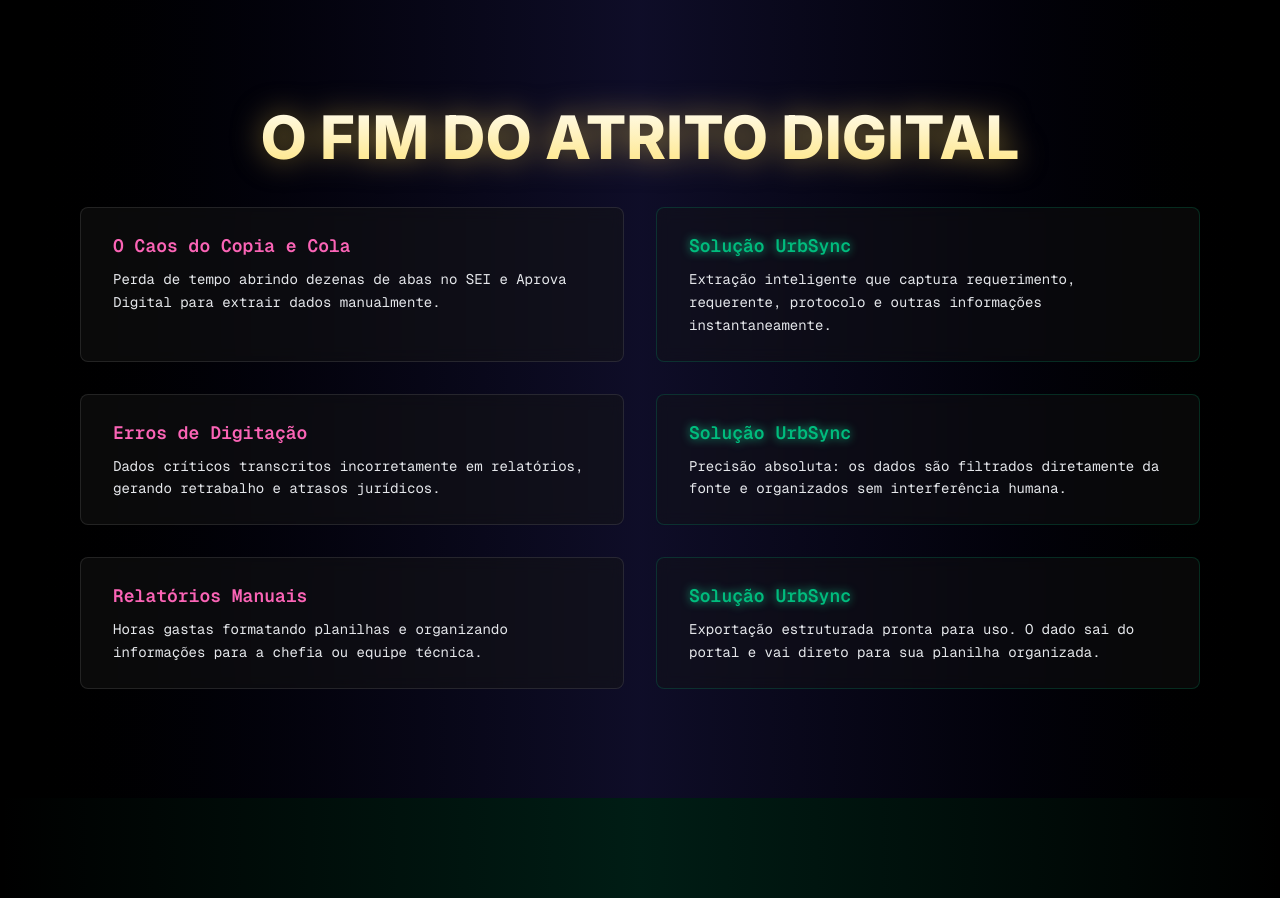
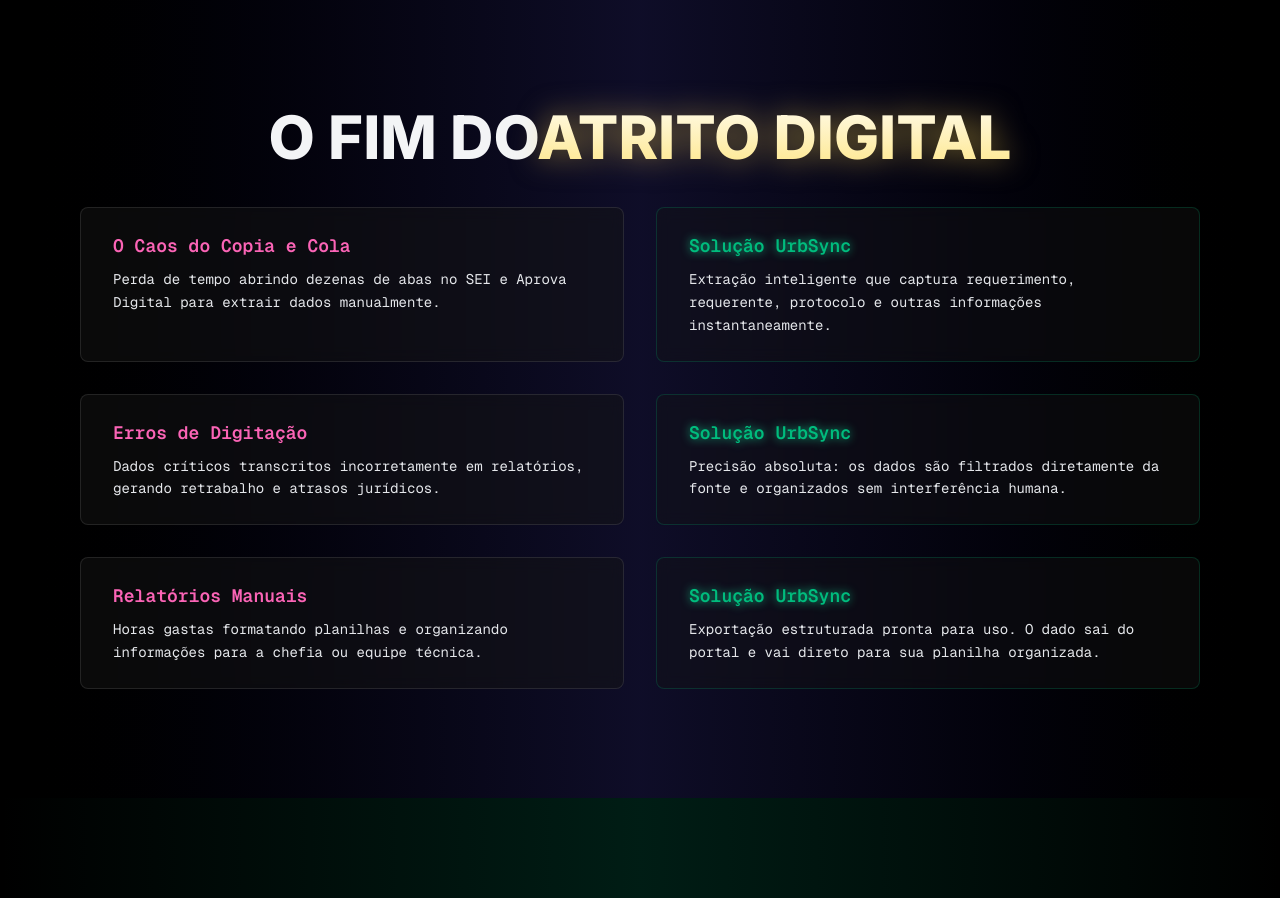
Before and after one commit to victor-kiss/urbsync_lading_page, a Next.js app: page / in a window 1280 px wide. Shown: the part 802-1700 px from the top of the page. Built offline with nearby package versions, Linux system fonts and the light colour scheme.

Commit message:
change the title for better ui padronization

```diff
--- a/app/components/problemSolution.tsx
+++ b/app/components/problemSolution.tsx
@@ -31,8 +31,11 @@
           variants={itemFromLeftVariants}
           className="space-y-10 w-full text-center"
         >
-          <h2 className="text-4xl md:text-6xl uppercase bg-clip-text text-transparent bg-linear-to-b from-amber-50 to-amber-200 drop-shadow-[0_0_15px_rgba(252,211,77,0.5)]">
-            O fim do atrito digital
+          <h2 className="text-4xl md:text-6xl uppercase text-gray-100">
+            O fim do
+            <span className="bg-clip-text text-transparent bg-linear-to-b from-amber-50 to-amber-200 drop-shadow-[0_0_15px_rgba(252,211,77,0.5)]">
+              atrito digital
+            </span>
           </h2>
         </motion.div>
 
```
